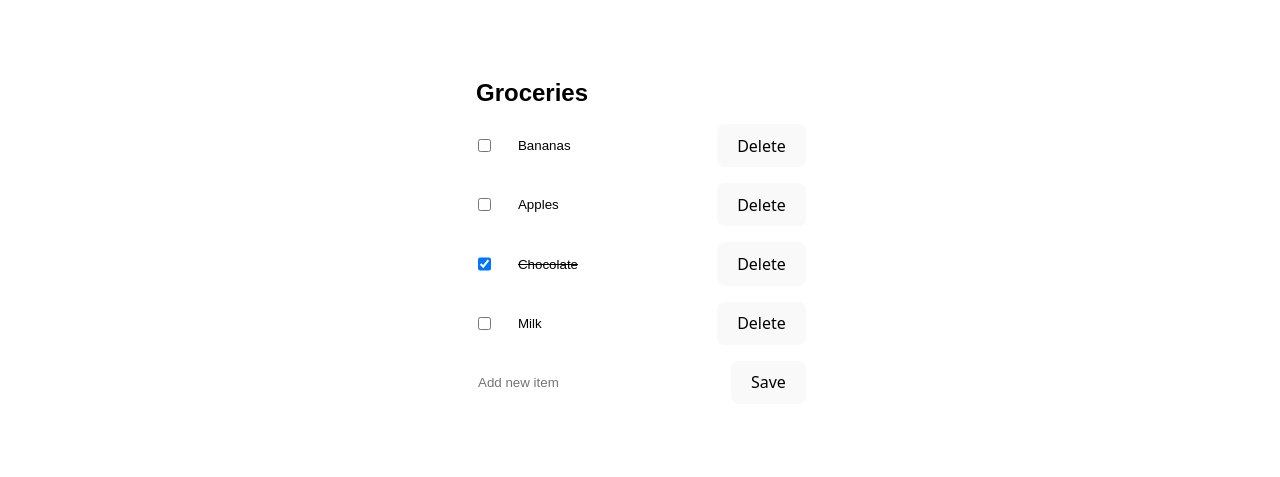
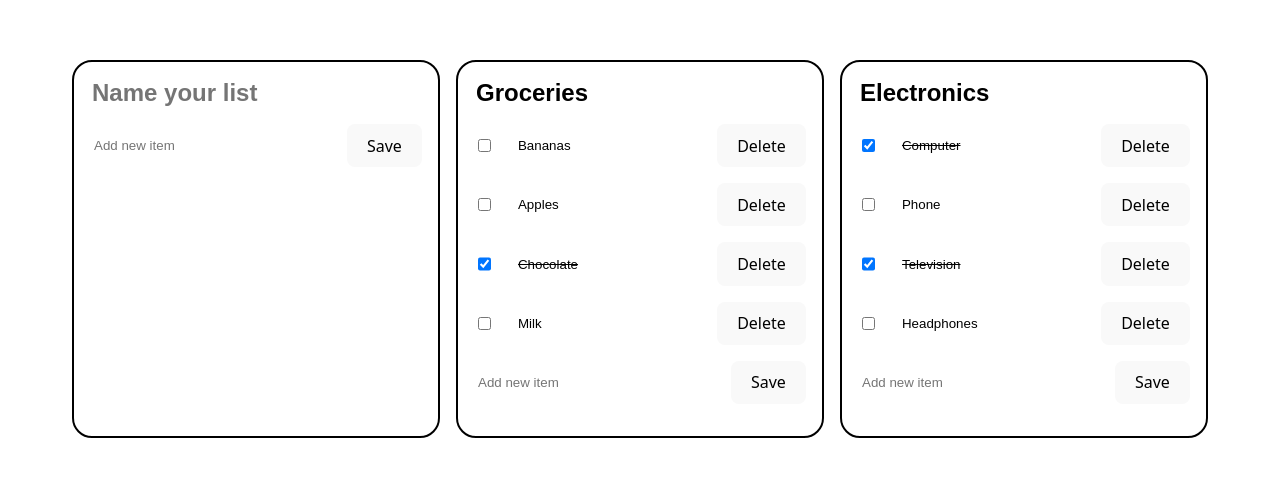
Before and after one commit to zackhanni/react-simple-list-app, a React (Vite) app: page / in a window 1280 px wide. Shown: the part 151-628 px from the top of the page. Built offline with nearby package versions, Linux system fonts and the light colour scheme.

Commit message:
created multiple demo lists and new empty list

```diff
--- a/components/ListCard.tsx
+++ b/components/ListCard.tsx
@@ -24,6 +24,7 @@ export const ListCard = ({ cardData, saveData }) => {
 
   const handleSave = (e) => {
     e.preventDefault();
+    const updatedSaveData = [...saveData];
 
     // save updated form to parent component
   };
@@ -49,7 +50,7 @@ export const ListCard = ({ cardData, saveData }) => {
             { name, finished }: { name: string; finished: boolean },
             index: number
           ) => (
-            <p key={index} className="card-list-item">
+            <p key={title + index} className="card-list-item">
               <input
                 type="checkbox"
                 checked={finished}
--- a/src/App.css
+++ b/src/App.css
@@ -5,11 +5,22 @@
   text-align: center;
 }
 
+.cards {
+  display: flex;
+  flex-direction: row;
+  flex-wrap: wrap;
+  gap: 16px;
+}
+
 .card {
   padding: 1rem;
   background: white;
   color: black;
   text-align: left;
+  border-width: 2px;
+  border-style: solid;
+  border-color: black;
+  border-radius: 20px;
 }
 
 .card-list-item > input {
--- a/src/App.tsx
+++ b/src/App.tsx
@@ -5,7 +5,8 @@ import ListCard from "../components/ListCard";
 import { useState } from "react";
 
 function App() {
-  const [allData, setAllData] = useState({
+  const [allData, setAllData] = useState([
+    {
       cardTitle: "Groceries",
       listItems: [
         { name: "Bananas", finished: false },
@@ -13,12 +14,31 @@ function App() {
         { name: "Chocolate", finished: true },
         { name: "Milk", finished: false },
       ],
-  });
+    },
+    {
+      cardTitle: "Electronics",
+      listItems: [
+        { name: "Computer", finished: true },
+        { name: "Phone", finished: false },
+        { name: "Television", finished: true },
+        { name: "Headphones", finished: false },
+      ],
+    },
+  ]);
 
   return (
     <main>
-      <section>
-        <ListCard cardData={allData} saveData={setAllData} />
+      <section className="cards">
+        <ListCard
+          cardData={{
+            cardTitle: "",
+            listItems: [],
+          }}
+          saveData={setAllData}
+        />
+        {allData.map((listCard, index) => (
+          <ListCard cardData={listCard} saveData={setAllData} />
+        ))}
       </section>
     </main>
   );
```
Lines whose indentation alone changed are shown as unchanged.
